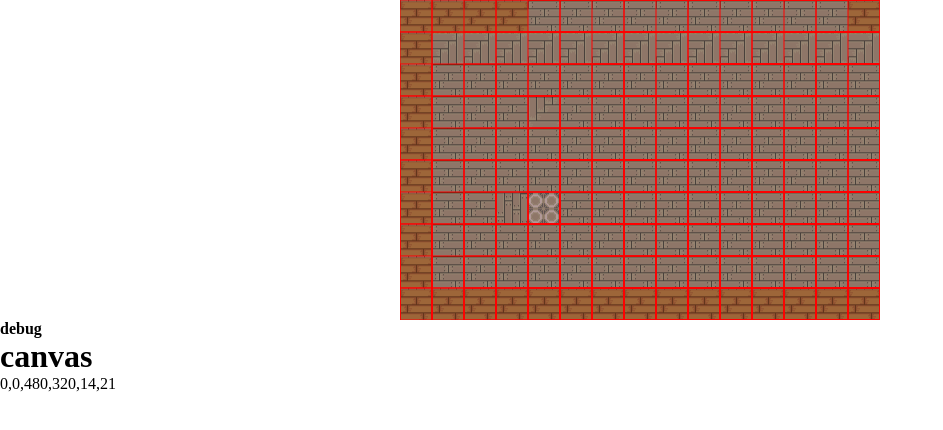
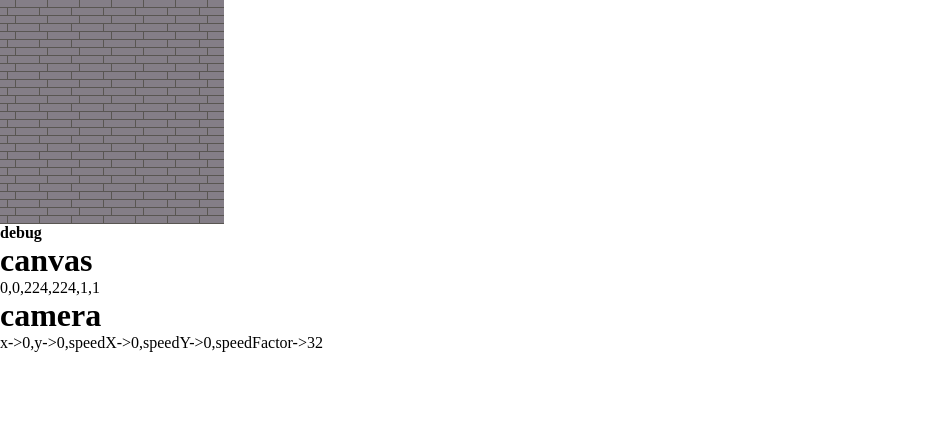
Before and after one commit to Arnob-B/MetaLab, a website built with Vite: page map/index.html in a window 1280 px wide. Shown: the whole page, without its empty margins (0-943 px from the left). Built offline with nearby package versions, Linux system fonts and the light colour scheme.

Commit message:
floor added

```diff
--- a/map/camera.js
+++ b/map/camera.js
@@ -9,16 +9,18 @@ export default class Camera {
 
     this.speedx = 0;
     this.speedy = 0;
-    this.speedFactor = 20;
+    this.speedFactor = 32;
+    this.update(0,0);
   }
   update(speedx, speedy){
-    this.speedx=speedx;
-    this.speedy=speedy;
+    document.querySelector("#camera").innerHTML =`x->${this.x},y->${this.y},speedX->${this.speedx},speedY->${this.speedy},speedFactor->${this.speedFactor}`
+    this.speedx=speedx * this.speedFactor;
+    this.speedy=speedy*this.speedFactor;
     /*
       this.x = this.x + this.speedx * this.speedFactor;
       this.y = this.y + this.speedy * this.speedFactor;
       */
-      this.x = Math.min(this.x + this.speedx * this.speedFactor, this.gameWidth-this.canvasWidth);
-      this.y = Math.min(this.y + this.speedy * this.speedFactor, this.gameHeight-this.canvasHeight);
+      this.x = Math.min(this.x + this.speedx , this.gameWidth-this.canvasWidth);
+      this.y = Math.min(this.y + this.speedy , this.gameHeight-this.canvasHeight);
   }
 }
--- a/map/game.js
+++ b/map/game.js
@@ -24,7 +24,6 @@ export default class Game{
   drawGrid(ctx,size){
     for (let row = 0; row < this.gameWidth; row += size) {
       for (let col = 0; col < this.gameWidth; col += size){
-        ctx.strokeStyle  = "red"
         ctx.strokeRect(col, row,col + size, row + size );
       }
     }
@@ -45,6 +44,6 @@ export default class Game{
     );
     */
     this.tableMap.draw(ctx, this.camera.x, this.camera.y, this.canvasWidth, this.canvasHeight);
-    this.drawGrid(ctx, 32);
+    // this.drawGrid(ctx, 32);
   }
 }
--- a/map/index.html
+++ b/map/index.html
@@ -10,10 +10,14 @@
     <h1>canvas</h1>
     <div id="canvasPops">
     </div>
+    <h1>camera</h1>
+    <div id="camera">
     </div>
+  </div>
 </body>
 <img src="./assets/tileFloor672X448_21X14.png" id="woodTile" style="display:none;"></img>
 <img src="./assets/floor2.jpeg" id="floor" style="display:none;"></img>
+<img src="./assets/Sprite-0001.png" id="floor2" style="display:none;"></img>
 <img src="./table.png" id="tableTile" style="display:none;"></img>
 <img src="./wallpaper.jpg" id="wallpaper" style="display:none;"></img>
 <script src = "main.js" type="module"></script>
--- a/map/main.js
+++ b/map/main.js
@@ -1,10 +1,10 @@
 import Game from "./game.js";
-const gameWidth = 1980
-const gameHeight = 1200
+const gameWidth = 32* 15;
+const gameHeight = 32* 10;
 window.addEventListener("load",()=>{
   const canvas = document.querySelector("#mainCanvas");
-  const canvasWidth = canvas.width = 32 * 15;
-  const canvasHeight = canvas.height = 32 * 10;
+  const canvasWidth = canvas.width = 32 * 7;
+  const canvasHeight = canvas.height = 32 * 7;
   const ctx = canvas.getContext("2d");
 
   const game = new Game(canvasWidth,canvasHeight,gameWidth,gameHeight);
--- a/map/map.js
+++ b/map/map.js
@@ -3,7 +3,7 @@ export default class map{
     this.gameHeight =gameHeight
     this.gameWidth =gameWidth
 
-    this.img = document.querySelector("#woodTile");
+    this.img = document.querySelector("#floor2");
     console.log(this.img.height,this.img.width)
 
     this.imgHeight = 32;
@@ -13,16 +13,16 @@ export default class map{
     this.col = this.img.width/32;
 
     this.arr = [
-      [42,42,42,42,1,1,1,1,1,1,1,1,1,1,42],
-      [42,2,2,2,2,2,2,2,2,2,2,2,2,2,2],
-      [42,1,1,1,1,1,1,1,1,1,1,1,1,1,1],
-      [42,1,1,1,3,1,1,1,1,1,1,1,1,1,1],
-      [42,1,1,1,1,1,1,1,1,1,1,1,1,1,1],
-      [42,1,1,1,1,1,1,1,1,1,1,1,1,1,1],
-      [42,1,1,22,37,1,1,1,1,1,1,1,1,1,1],
-      [42,1,1,1,1,1,1,1,1,1,1,1,1,1,1],
-      [42,1,1,1,1,1,1,1,1,1,1,1,1,1,1],
-      [42,42,42,42,42,42,42,42,42,42,42,42,42,42,42],
+      [0,0,0,0,0,0,0,0,0,0,0,0,0,0,0],
+      [0,0,0,0,0,0,0,0,0,0,0,0,0,0,0],
+      [0,0,0,0,0,0,0,0,0,0,0,0,0,0,0],
+      [0,0,0,0,0,0,0,0,0,0,0,0,0,0,0],
+      [0,0,0,0,0,0,0,0,0,0,0,0,0,0,0],
+      [0,0,0,0,0,0,0,0,0,0,0,0,0,0,0],
+      [0,0,0,0,0,0,0,0,0,0,0,0,0,0,0],
+      [0,0,0,0,0,0,0,0,0,0,0,0,0,0,0],
+      [0,0,0,0,0,0,0,0,0,0,0,0,0,0,0],
+      [0,0,0,0,0,0,0,0,0,0,0,0,0,0,0],
     ];
     /*
     this.imgHeight = this.img.height;
@@ -33,8 +33,8 @@ export default class map{
     //drawImage(img, imgx, imgy, imgw, imgh, dx, dy, dw, dh)
     //row , height -> px,px
     document.querySelector("#canvasPops").innerHTML = `${canvX},${canvY},${canvW},${canvH},${this.row},${this.col}`;
-    for(let row = 0;row<10;row++){ //
-      for (let col = 0; col<15; col++) {
+    for(let row = Math.floor(canvY/this.row);row<10;row++){ //
+      for (let col = Math.floor(canvX/this.col); col<15; col++) {
         const tileNo = this.arr[row][col];
         const x = (tileNo%this.col) ;
         const y = Math.floor(tileNo/this.col);
@@ -44,7 +44,7 @@ export default class map{
           x*32,y*32,
           this.imgWidth,this.imgHeight,
 
-          col * this.imgWidth,row * this.imgHeight,
+          (col - Math.floor(canvX/this.col) )* this.imgWidth,(row-Math.floor(canvY/this.row))* this.imgHeight,
           this.imgWidth,this.imgHeight);
       }
     }
--- a/map/style.css
+++ b/map/style.css
@@ -2,10 +2,10 @@
   margin: 0px;
   padding: 0px;
 }
-#mainCanvas{
+/* #mainCanvas{
   display: block;
   padding-left: 0;
   padding-right: 0;
   margin-left: auto;
   margin-right: auto;
-}
+} */
```
Also changed, not shown: map/assets/Sprite-0001.png (added).
